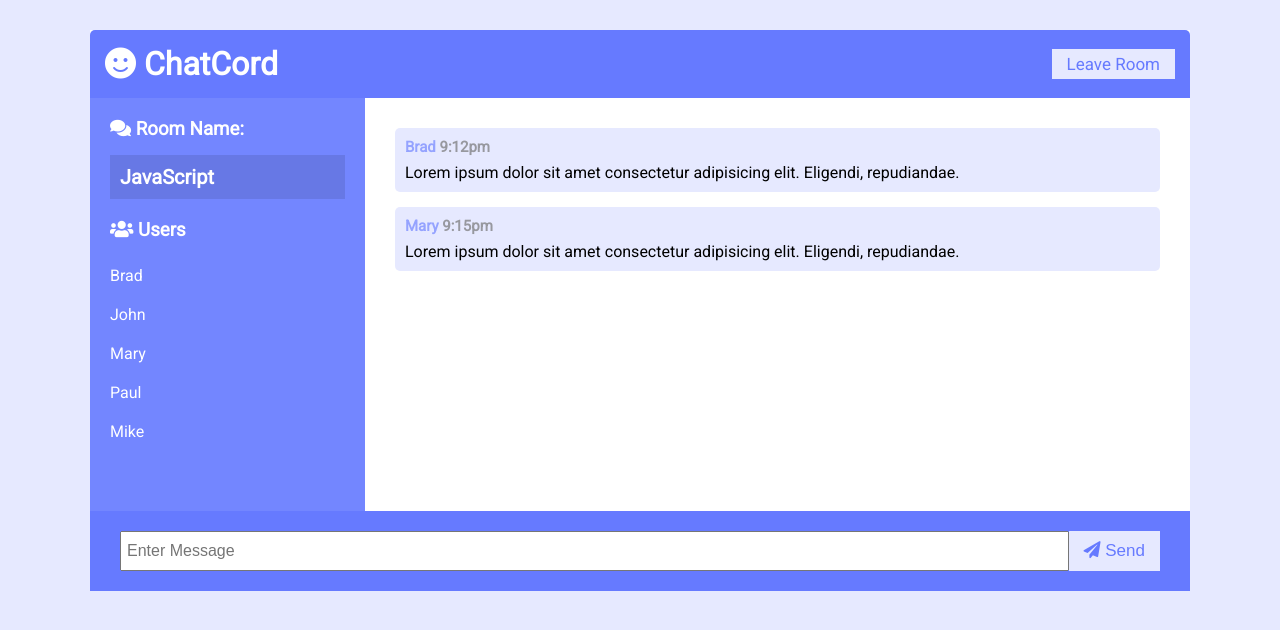
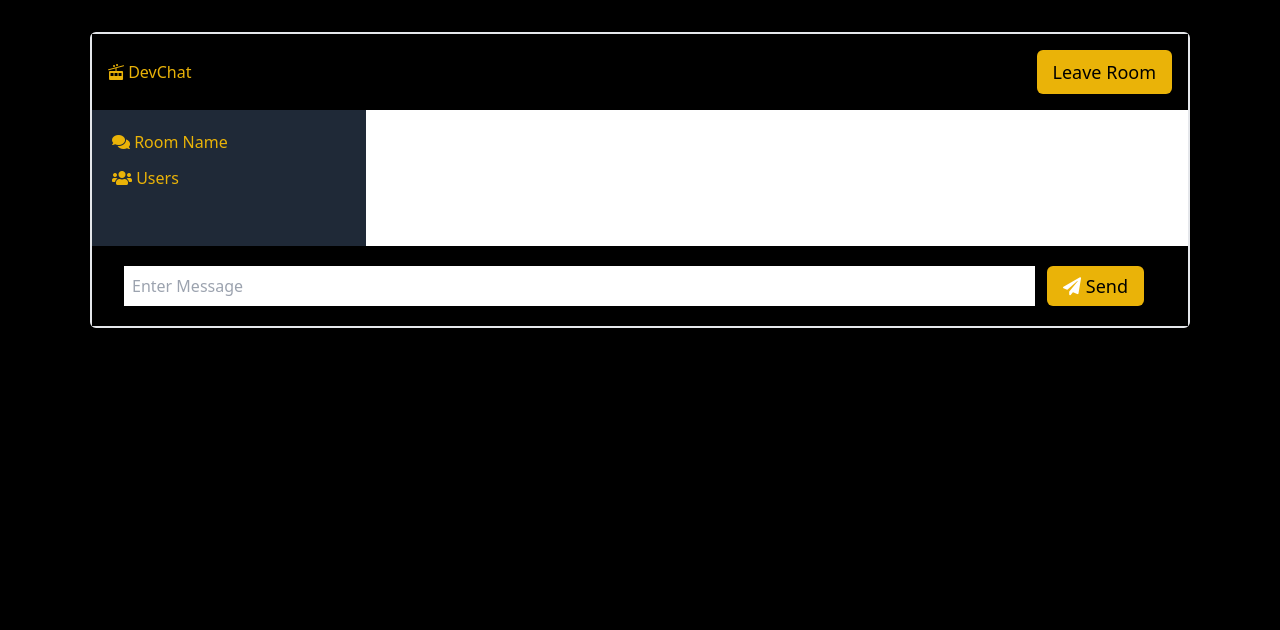
Before and after one commit to devfabien/devchat, a website: page public/chat.html in a window 1280 px wide. Drawn offline with nearby package versions, Linux system fonts and the light colour scheme.

Commit message:
refactor: change the styles to tailwind and add typing input

```diff
--- a/public/chat.html
+++ b/public/chat.html
@@ -1,62 +1,66 @@
 <!DOCTYPE html>
 <html lang="en">
   <head>
-  <meta charset="UTF-8">
-  <meta name="viewport" content="width=device-width, initial-scale=1.0">
-  <link rel="stylesheet" href="https://cdnjs.cloudflare.com/ajax/libs/font-awesome/5.12.1/css/all.min.css" integrity="sha256-mmgLkCYLUQbXn0B1SRqzHar6dCnv9oZFPEC1g1cwlkk=" crossorigin="anonymous" />
-  <link rel="stylesheet" href="css/style.css">
-  <title>ChatCord App</title>
+    <meta charset="UTF-8" />
+    <meta name="viewport" content="width=device-width, initial-scale=1.0" />
+    <link
+      rel="stylesheet"
+      href="https://cdnjs.cloudflare.com/ajax/libs/font-awesome/5.12.1/css/all.min.css"
+      integrity="sha256-mmgLkCYLUQbXn0B1SRqzHar6dCnv9oZFPEC1g1cwlkk="
+      crossorigin="anonymous"
+    />
+    <script src="https://cdn.tailwindcss.com"></script>
+
+    <title>DevChat App</title>
   </head>
-<body>
-  <div class="chat-container">
-    <header class="chat-header">
-      <h1><i class="fas fa-smile"></i> ChatCord</h1>
-      <a href="index.html" class="btn">Leave Room</a>
+  <body class="bg-black">
+    <div class="bg-white max-w-[1100px] my-8 mx-auto border-2 rounded-md">
+      <header class="bg-black text-white p-4 flex items-center justify-between">
+        <h1 class="text-yellow-500"><i class="fas fa-tram"></i> DevChat</h1>
+        <a
+          href="index.html"
+          class="cursor-pointer px-4 py-2 bg-yellow-500 text-black text-lg rounded-md"
+          >Leave Room</a
+        >
       </header>
-    <main class="chat-main">
-      <div class="chat-sidebar">
-        <h3><i class="fas fa-comments"></i> Room Name:</h3>
-        <h2 id="room-name">JavaScript</h2>
-        <h3><i class="fas fa-users"></i> Users</h3>
-        <ul id="users">
-          <li>Brad</li>
-          <li>John</li>
-          <li>Mary</li>
-          <li>Paul</li>
-          <li>Mike</li>
-        </ul>
+      <main class="grid grid-cols-[1fr_3fr]">
+        <div class="text-white pt-5 px-5 pb-14 overflow-y-scroll bg-gray-800">
+          <h3 class="text-yellow-500">
+            <i class="fas fa-comments"></i> Room Name
+          </h3>
+          <h2 id="room-name" class="pb-3"></h2>
+          <h3 class="text-yellow-500"><i class="fas fa-users"></i> Users</h3>
+          <ul id="users"></ul>
         </div>
-      <div class="chat-messages">
-					<div class="message">
-						<p class="meta">Brad <span>9:12pm</span></p>
-						<p class="text">
-							Lorem ipsum dolor sit amet consectetur adipisicing elit. Eligendi,
-							repudiandae.
-						</p>
-					</div>
-					<div class="message">
-						<p class="meta">Mary <span>9:15pm</span></p>
-						<p class="text">
-							Lorem ipsum dolor sit amet consectetur adipisicing elit. Eligendi,
-							repudiandae.
-						</p>
-					</div>
+        <div class="relative p-8 max-h-[400px] overflow-y-scroll chat-messages">
+          <p class="absolute bottom-2 left-1 text-sm text-yellow-500 typing"></p>
         </div>
       </main>
-    <div class="chat-form-container">
-      <form id="chat-form">
+      <div class="bg-black py-5 px-8">
+        <form id="chat-form" class="flex">
           <input
             id="msg"
             type="text"
             placeholder="Enter Message"
             required
+            class="p-2 h-10 text-base flex-1"
             autocomplete="off"
           />
-        <button class="btn"><i class="fas fa-paper-plane"></i> Send</button>
+          <button
+            class="cursor-pointer px-4 mx-3 py-1 bg-yellow-500 text-black text-lg rounded-md"
+          >
+            <i class="fas fa-paper-plane text-white"></i> Send
+          </button>
         </form>
       </div>
     </div>
-
+    <script
+      src="https://cdnjs.cloudflare.com/ajax/libs/qs/6.12.0/qs.min.js"
+      integrity="sha512-7guIquo9is/MQs1wfLZyVViTlsvrIoHdnSzoFmPvPMDpqjL2fvDqcVKpaZ9PS3Sbf6DLBRUUZ5X3jcQ/wotWow=="
+      crossorigin="anonymous"
+      referrerpolicy="no-referrer"
+    ></script>
+    <script src="/socket.io/socket.io.js"></script>
     <script src="js/main.js"></script>
   </body>
 </html>
```
Lines whose indentation alone changed are shown as unchanged.
